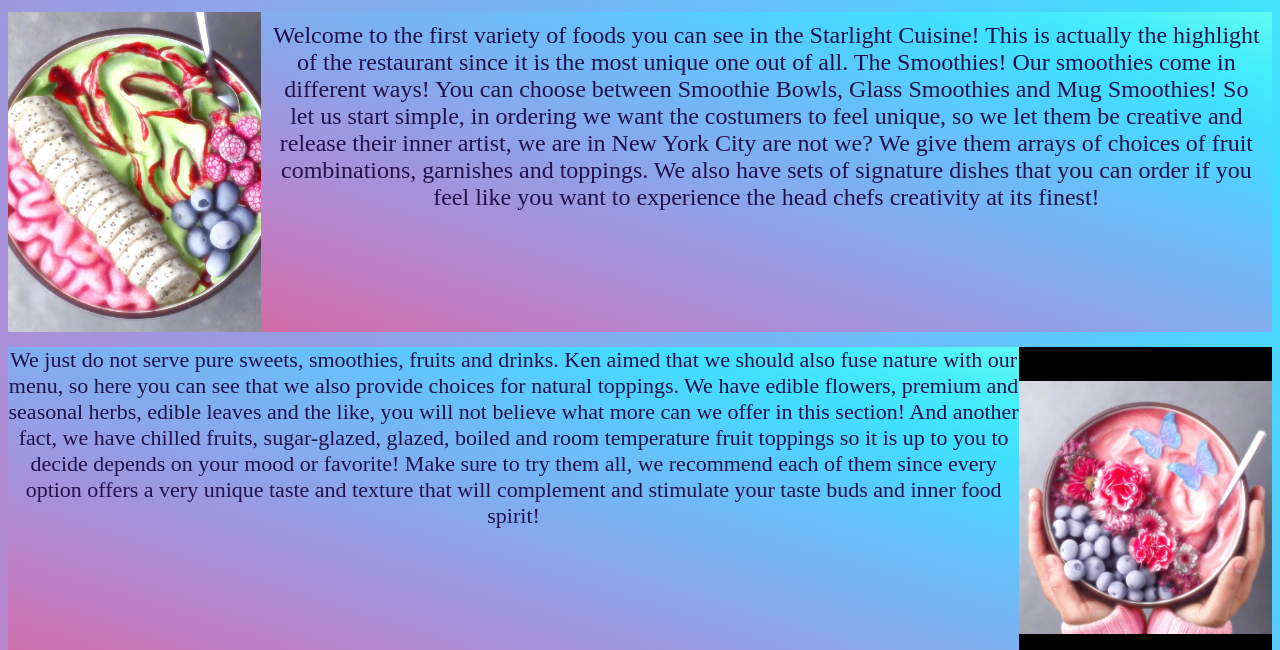
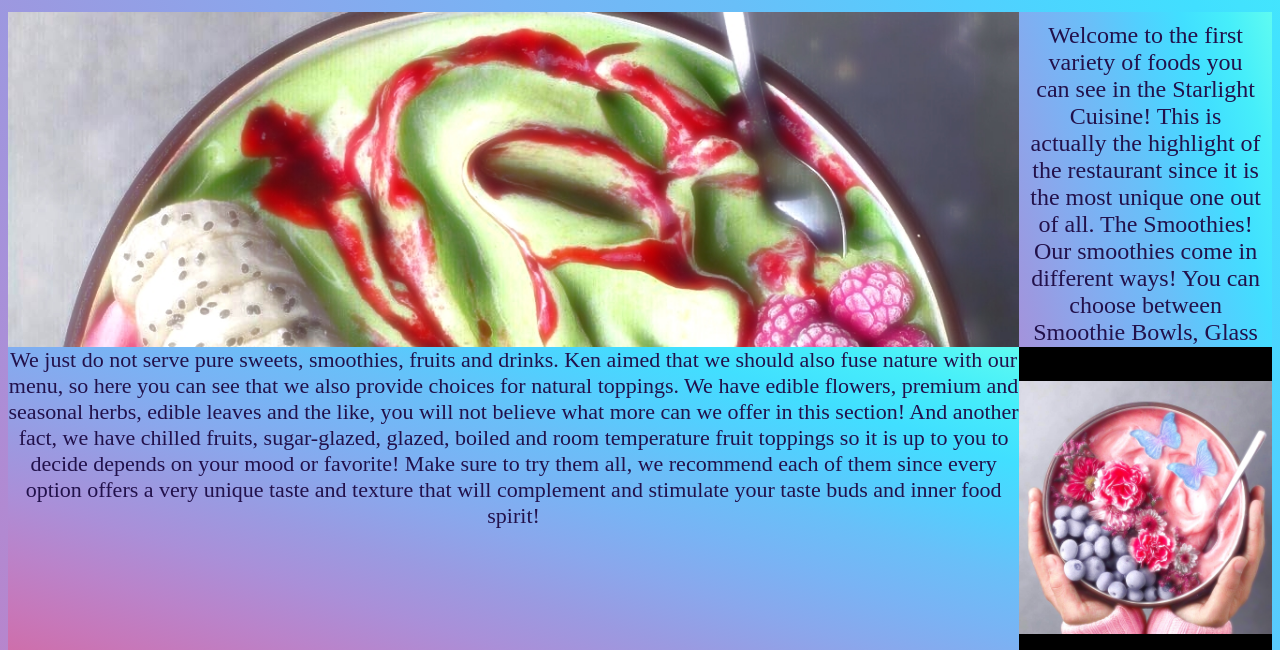
Before and after one commit to Kewntolentino/kentolentino.githib.io, a plain HTML site: page index2.html in a window 1280 px wide. Shown: the part 650-1300 px from the top of the page. Drawn offline with Linux system fonts and the light colour scheme.

Commit message:
Update 2.css

```diff
--- a/css/2.css
+++ b/css/2.css
@@ -29,7 +29,7 @@
 
 .rectangle3 {
 	display: grid;
-	grid-template-columns: 1fr 4fr;
+	grid-template-columns: 4fr 1fr;
 	height: 40vh;
 	border: 2px clear solid;
 	margin-bottom: 15px;
```
